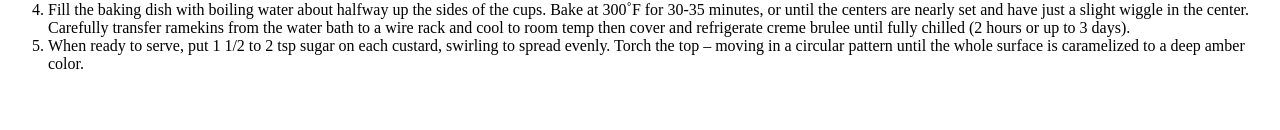
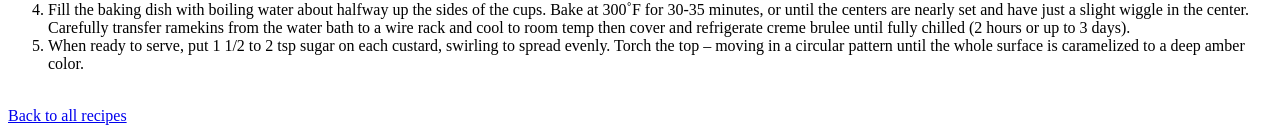
Before and after one commit to samlew/odin-recipes, a plain HTML site: page recipes/creme_brulee.html in a window 1280 px wide. Shown: the part 1487-1617 px from the top of the page. Before the commit the page ends 1576 px from the top, so only its background shows below. Drawn offline with Linux system fonts and the light colour scheme.

Commit message:
add backlinks to index from recipe pages

```diff
--- a/recipes/creme_brulee.html
+++ b/recipes/creme_brulee.html
@@ -28,5 +28,7 @@
       <li>Fill the baking dish with boiling water about halfway up the sides of the cups. Bake at 300˚F for 30-35 minutes, or until the centers are nearly set and have just a slight wiggle in the center. Carefully transfer ramekins from the water bath to a wire rack and cool to room temp then cover and refrigerate creme brulee until fully chilled (2 hours or up to 3 days). </li>
       <li>When ready to serve, put 1 1/2 to 2 tsp sugar on each custard, swirling to spread evenly. Torch the top – moving in a circular pattern until the whole surface is caramelized to a deep amber color.</li>
     </ol>
+    <br>
+    <a href="../index.html">Back to all recipes</a>
   </body>
 </html>
```
Also changed, not shown: recipes/crusty_bread.html (+2 -0 lines), recipes/kimchi_jigae.html (+2 -0 lines).
